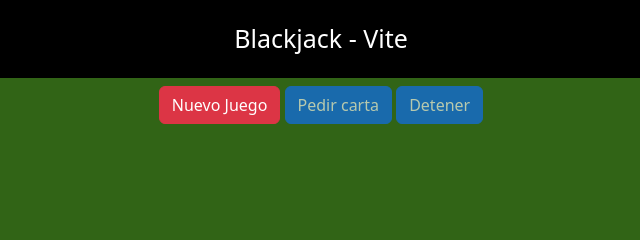
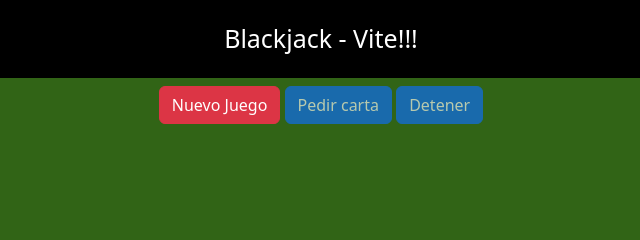
Before and after one commit to oolivaresc/js-vite-blackjack, a website built with Vite: page docs/index.html in a window 1280 px wide. Shown: the top 240 px of the page, 319-959 px from the left. Built offline with nearby package versions, Linux system fonts and the light colour scheme; files whose address does not match are found by name.

Commit message:
docs v1.0.1

```diff
--- a/docs/index.html
+++ b/docs/index.html
@@ -12,7 +12,7 @@
 
   <body>
     <header class="titulo">
-      Blackjack - Vite
+      Blackjack - Vite!!!
     </header>
 
     <div class="row mt-2 text-center">
```
